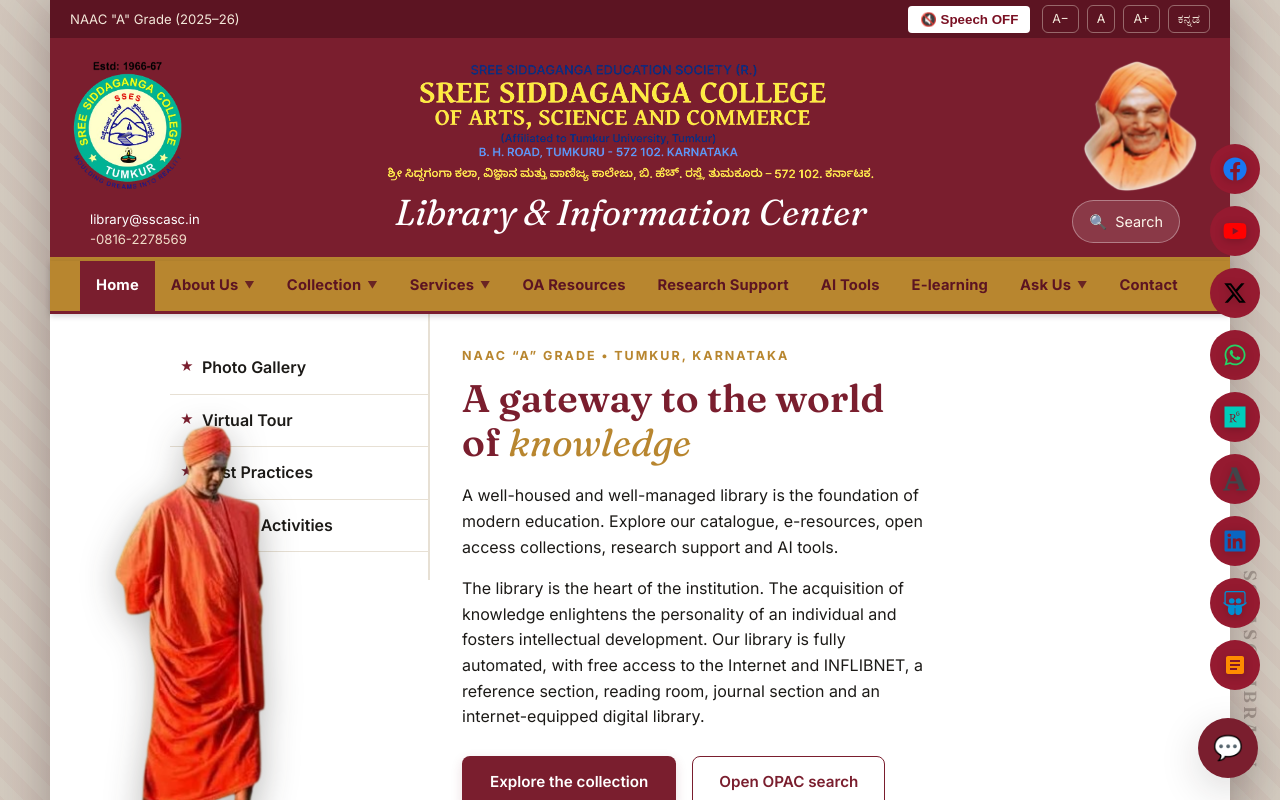
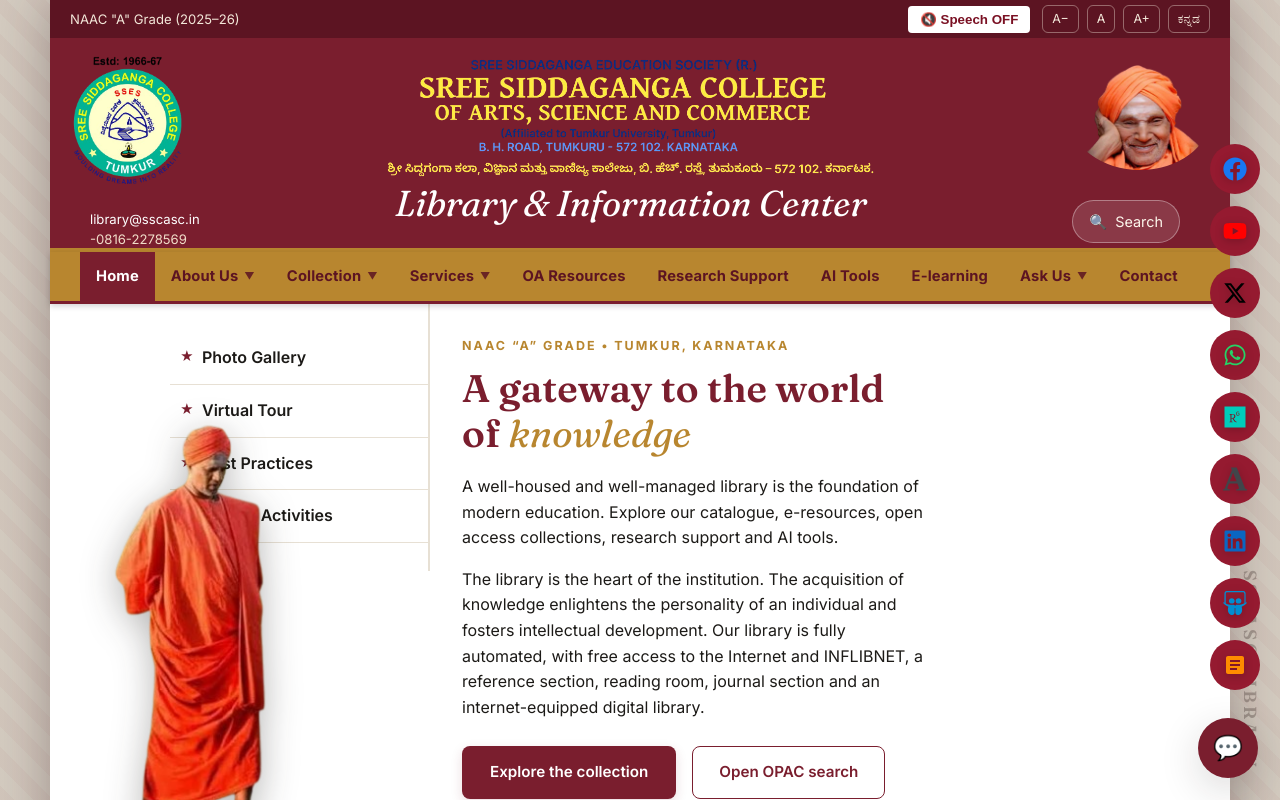
Before and after one commit to Dhanvish017/ssc-library-, a React (Vite) app: page / in a window 1280 px wide. Shown: the top 800 px of the page. Built offline with nearby package versions, Linux system fonts and the light colour scheme.

Commit message:
added swamiji photo

```diff
--- a/src/components/Header.jsx
+++ b/src/components/Header.jsx
@@ -10,6 +10,7 @@
 import SwamijiPhoto from './SwamijiPhoto.jsx'
 import bgbanner from '../assets/bgbanner.png'
 import bigswamiji from '../assets/bigswamiji.png'
+import tsh from '../assets/tsh.png'
 
 function LangAndAccess() {
   const { lang, toggleLang, incScale, decScale, resetScale, t } = useApp()
@@ -75,7 +76,7 @@
         </div>
 
         <img
-          src={bigswamiji}
+          src={tsh}
           alt="Swamiji"
           className="header-swamiji"
         />
--- a/src/styles/global.css
+++ b/src/styles/global.css
@@ -208,6 +208,7 @@
   height: auto;
   object-fit: contain;
   flex-shrink: 0;
+  border-radius: 50%;
 }
 
 .header-main {
```
Also changed, not shown: src/assets/tsh.png (added).
